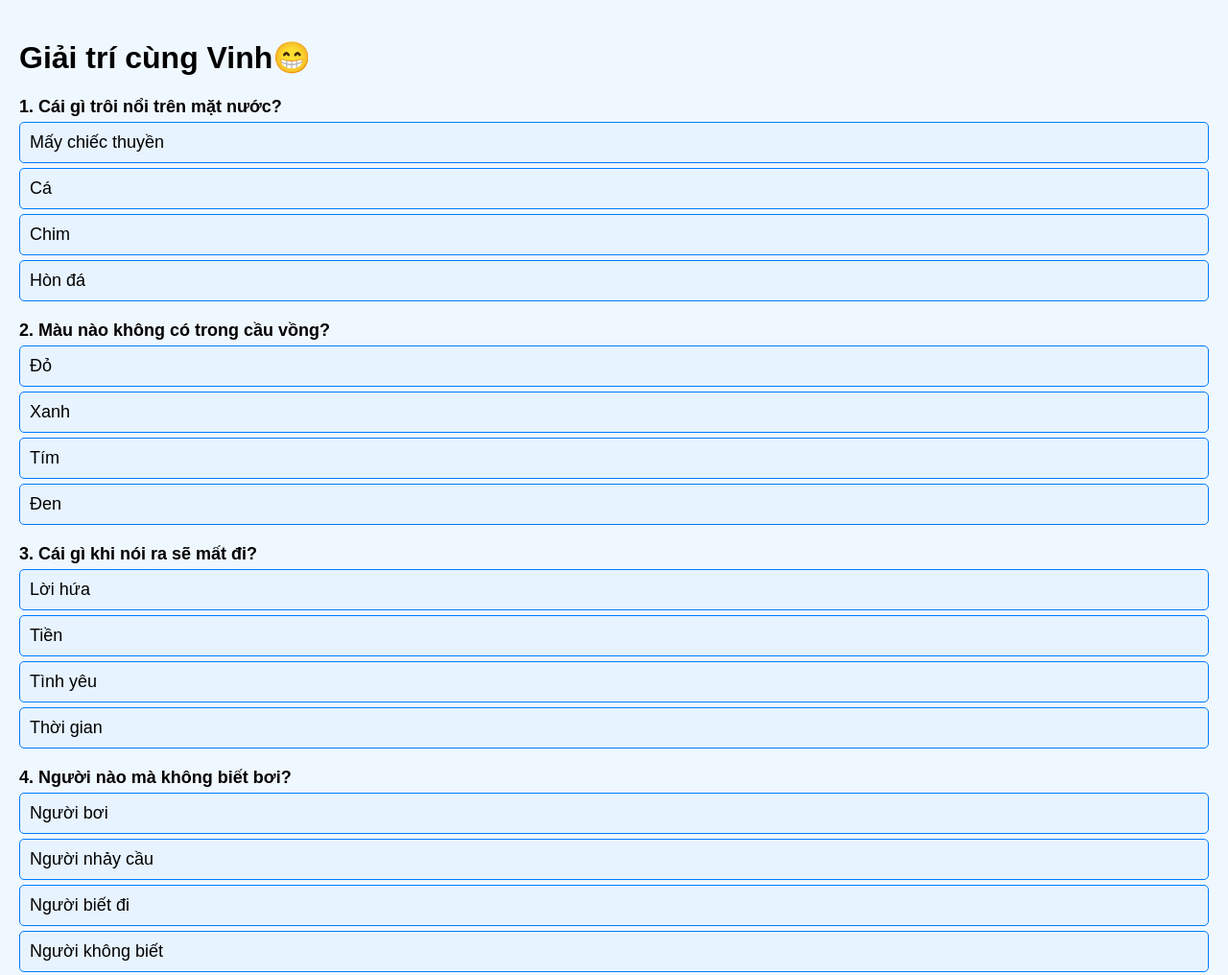
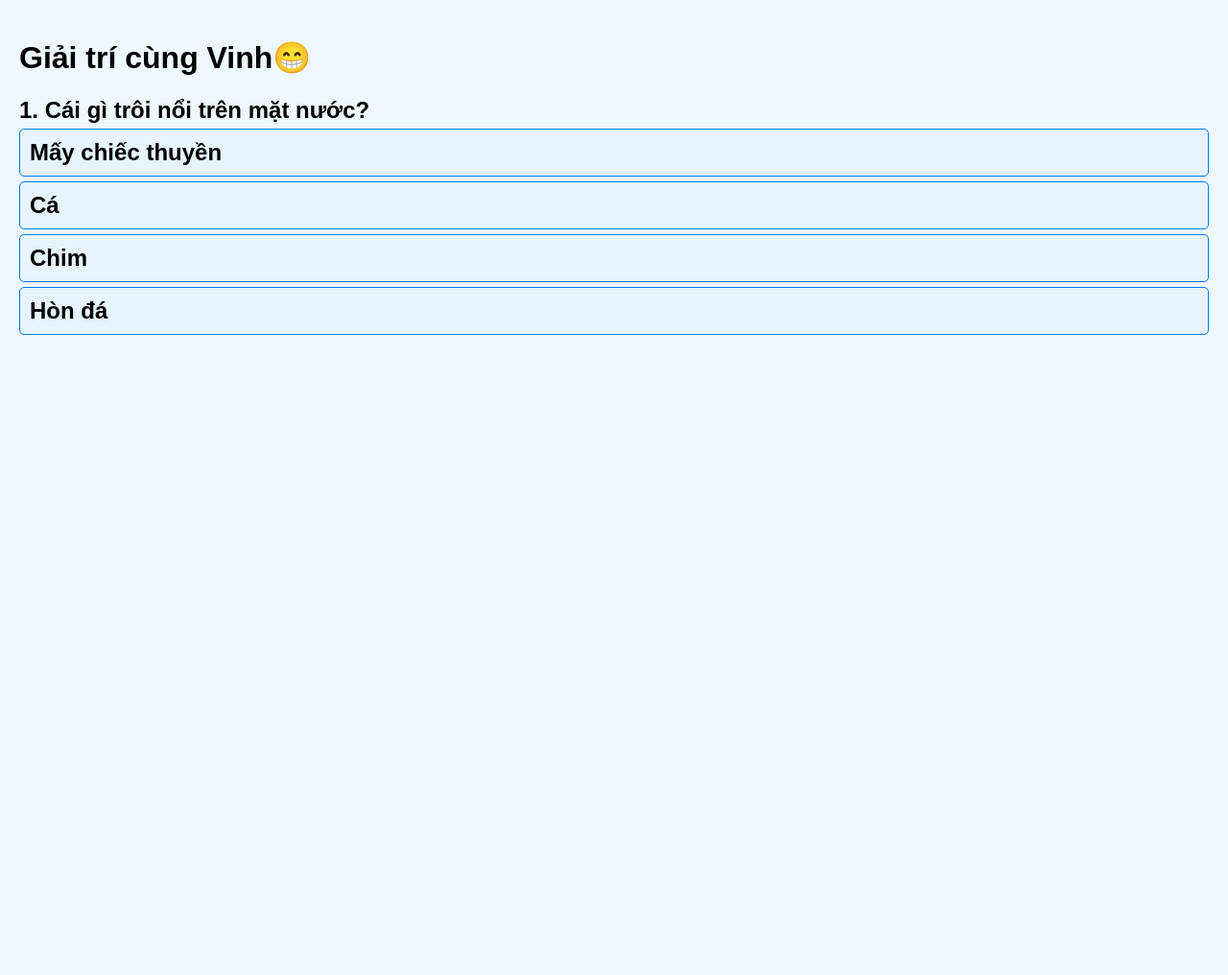
Before and after one commit to vinhok3004/index.html, a plain HTML site: page index.html in a window 1280 px wide. Shown: the top 1016 px of the page at 96% size. After the commit the page ends 800 px from the top, so only its background shows below. Drawn offline with Linux system fonts and the light colour scheme.

Commit message:
Update index.html

```diff
--- a/index.html
+++ b/index.html
@@ -13,7 +13,8 @@
         }
         .question {
             margin: 20px 0;
-            font-size: 18px;
+            font-size: 24px;
+            font-weight: bold;
         }
         .answer {
             margin: 5px 0;
@@ -35,6 +36,7 @@
 <body>
     <h1>Giải trí cùng Vinh😁</h1>
     <div id="quiz-container"></div>
+    <div class="result" id="result"></div>
 
     <script>
         const questions = [
@@ -69,13 +71,20 @@
             }
         };
 
-        const displayQuiz = () => {
+        let currentQuestionIndex = 0;
+
+        const displayQuestion = () => {
             const quizContainer = document.getElementById("quiz-container");
-            quizContainer.innerHTML = ""; // Reset nội dung
-            questions.forEach((q, index) => {
+            const resultDiv = document.getElementById("result");
+            resultDiv.innerHTML = ""; // Xóa kết quả cũ
+            quizContainer.innerHTML = ""; // Reset nội dung câu hỏi
+
+            if (currentQuestionIndex < questions.length) {
+                const q = questions[currentQuestionIndex];
                 const questionDiv = document.createElement("div");
                 questionDiv.classList.add("question");
-                questionDiv.innerHTML = `<strong>${index + 1}. ${q.question}</strong>`;
+                questionDiv.innerHTML = `<strong>${currentQuestionIndex + 1}. ${q.question}</strong>`;
+
                 q.answers.forEach((answer, i) => {
                     const answerDiv = document.createElement("div");
                     answerDiv.classList.add("answer");
@@ -83,13 +92,15 @@
                     answerDiv.onclick = () => checkAnswer(i, q.correct, answerDiv);
                     questionDiv.appendChild(answerDiv);
                 });
+
                 quizContainer.appendChild(questionDiv);
-            });
+            } else {
+                quizContainer.innerHTML = "<h2>Cảm ơn bạn đã tham gia!</h2>";
+            }
         };
 
         const checkAnswer = (selected, correct, answerDiv) => {
-            const resultDiv = document.createElement("div");
-            resultDiv.classList.add("result");
+            const resultDiv = document.getElementById("result");
             if (selected === correct) {
                 resultDiv.innerHTML = "Đáp án đúng! 🎉🥳🤯";
                 answerDiv.innerHTML += " 🤯🎉";
@@ -97,12 +108,12 @@
                 resultDiv.innerHTML = "Đáp án sai! 🙄😑";
                 answerDiv.innerHTML += " 🙄😑";
             }
-            answerDiv.onclick = null; // Ngăn chặn nhấn lại
-            answerDiv.parentNode.appendChild(resultDiv);
+            currentQuestionIndex++;
+            setTimeout(displayQuestion, 2000); // Hiện câu hỏi tiếp theo sau 3 giây
         };
 
         shuffleQuestions(questions);
-        displayQuiz();
+        displayQuestion();
     </script>
 </body>
 </html>
```
